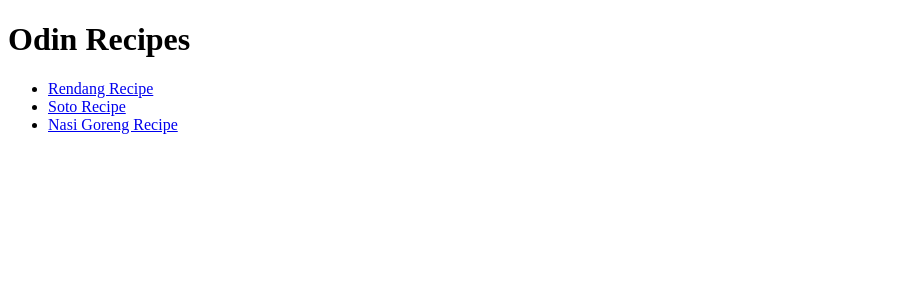
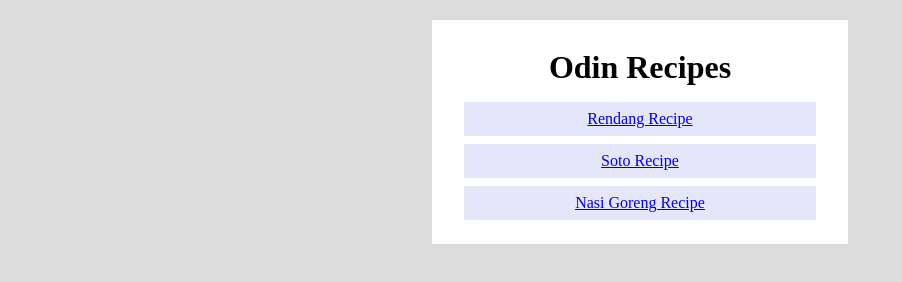
Before and after one commit to cathrinesel/odin-recipes, a plain HTML site: page index.html in a window 1280 px wide. Shown: the whole page, without its empty margins (0-902 px from the left). Drawn offline with Linux system fonts and the light colour scheme.

Commit message:
Changing style
Adding div in html and adding some style, and box model

```diff
--- a/index.html
+++ b/index.html
@@ -4,14 +4,20 @@
     <meta charset="UTF-8" />
     <meta name="viewport" content="width=device-width, initial-scale=1" />
     <title></title>
-    <link href="css/style.css" rel="stylesheet" />
+    <link href="styles.css" rel="stylesheet" />
   </head>
   <body>
-    <h1>Odin Recipes</h1>
-    <ul>
-      <li><a href="./recipes/rendang.html">Rendang Recipe</a></li>
-      <li><a href="./recipes/soto.html">Soto Recipe</a></li>
-      <li><a href="./recipes/nasgor.html">Nasi Goreng Recipe</a></li>
-    </ul>
+    <div>
+      <h1>Odin Recipes</h1>
+      <ul>
+        <li class="list">
+          <a href="./recipes/rendang.html">Rendang Recipe</a>
+        </li>
+        <li class="list"><a href="./recipes/soto.html">Soto Recipe</a></li>
+        <li class="list">
+          <a href="./recipes/nasgor.html">Nasi Goreng Recipe</a>
+        </li>
+      </ul>
+    </div>
   </body>
 </html>
--- /dev/null
+++ b/styles.css
@@ -0,0 +1,28 @@
+body {
+  background-color: gainsboro;
+}
+
+div {
+  width: 400px;
+  background-color: white;
+  margin: 20px auto;
+  padding: 8px;
+}
+
+h1 {
+  text-align: center;
+  margin-bottom: 16px;
+}
+
+ul {
+  list-style-type: none;
+  padding: 0px;
+  margin: 16px;
+}
+
+li {
+  text-align: center;
+  background-color: lavender;
+  padding: 8px;
+  margin: 8px;
+}
```
